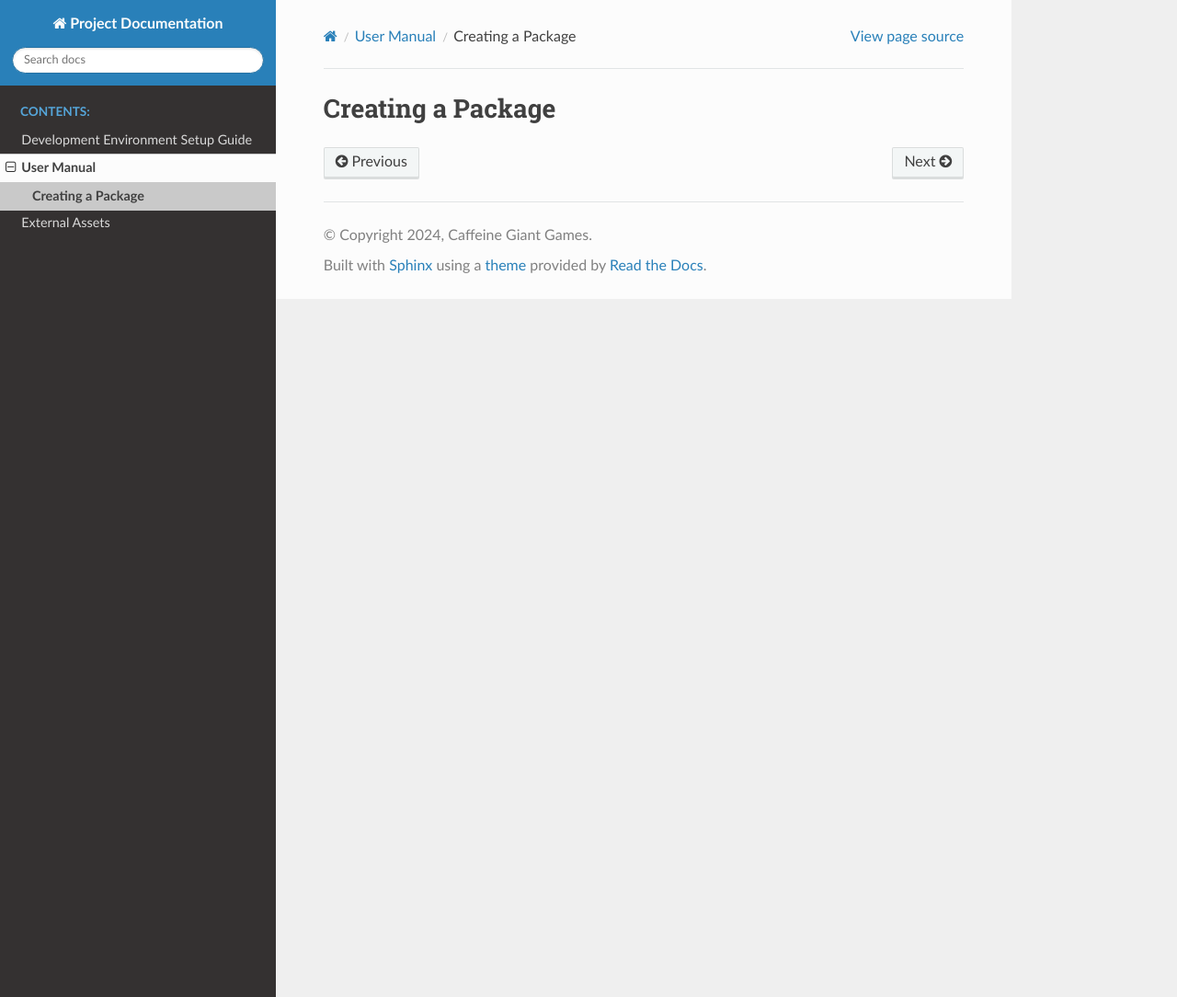
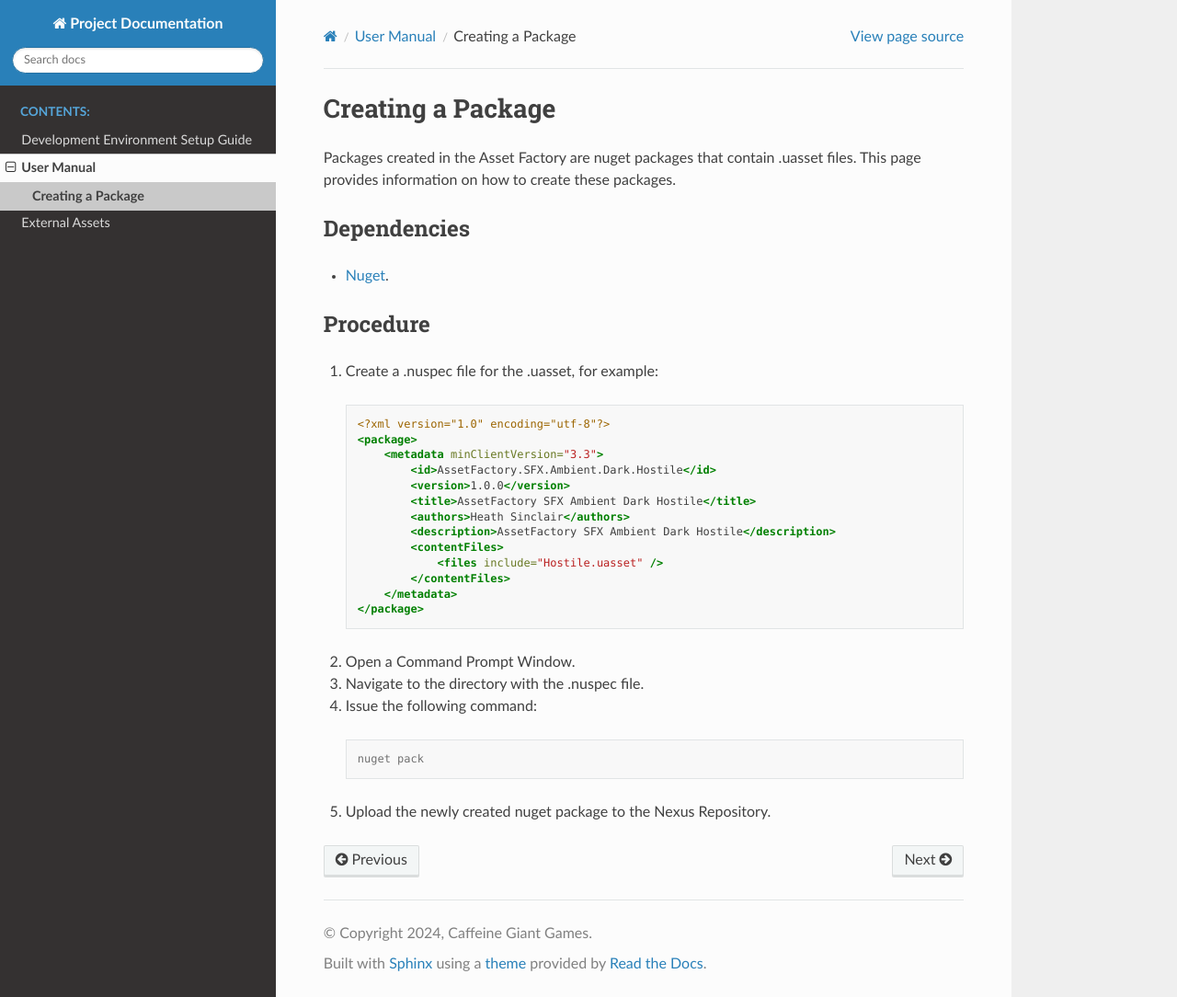
Before and after one commit to hsinclair6140/asset-factory, a Sphinx documentation site: the page built from Documentation/doc/UserManual/CreatingAPackage/creating_a_package.rst, in a window 1280 px wide and 1084 px high. Shown: the whole window at 92% size. Built offline with Sphinx 7.4.7 and the Read the Docs theme 2.0.0, drawn with Linux system fonts in a browser that asks for light colours; pages that are not in the unit, such as notebooks, are missing from menus.

Commit message:
commiting changes

```diff
--- a/Documentation/doc/DevelopmentEnvironmentSetupGuide/development_environment_setup_guide.rst
+++ b/Documentation/doc/DevelopmentEnvironmentSetupGuide/development_environment_setup_guide.rst
@@ -20,5 +20,4 @@ _____________
 Dependencies
 ____________
 
-
 .. |Engine Version| replace:: 5.3.2
--- a/Documentation/doc/ExternalAssets/external_assets.rst
+++ b/Documentation/doc/ExternalAssets/external_assets.rst
@@ -1,5 +1,10 @@
 External Assets
 ===============
 
+Asset Vendors
+-------------
+1. `Unreal Engine Vault <https://www.unrealengine.com/marketplace/en-US/vault>`_
+2. `Cosmos <https://cosmos.leartesstudios.com/purchases>`_
+
 SFX
 ---
--- a/Documentation/doc/UserManual/CreatingAPackage/creating_a_package.rst
+++ b/Documentation/doc/UserManual/CreatingAPackage/creating_a_package.rst
@@ -1,2 +1,39 @@
 Creating a Package
 ==================
+
+Packages created in the Asset Factory are nuget packages that contain .uasset files. This page provides information on how to create these packages.
+
+Dependencies
+------------
+
+* `Nuget <https://www.nuget.org/downloads>`_.
+
+Procedure
+---------
+1. Create a .nuspec file for the .uasset, for example:
+
+ .. code-block:: xml
+
+    <?xml version="1.0" encoding="utf-8"?>
+    <package>
+        <metadata minClientVersion="3.3">
+            <id>AssetFactory.SFX.Ambient.Dark.Hostile</id>
+            <version>1.0.0</version>
+            <title>AssetFactory SFX Ambient Dark Hostile</title>
+            <authors>Heath Sinclair</authors>
+            <description>AssetFactory SFX Ambient Dark Hostile</description>
+            <contentFiles>
+                <files include="Hostile.uasset" />
+            </contentFiles>
+        </metadata>
+    </package>
+
+2. Open a Command Prompt Window.
+3. Navigate to the directory with the .nuspec file.
+4. Issue the following command:
+
+ .. code-block:: console
+
+    nuget pack
+
+5. Upload the newly created nuget package to the Nexus Repository.
--- a/Documentation/doc/index.rst
+++ b/Documentation/doc/index.rst
@@ -9,6 +9,7 @@ project-template
    DevelopmentEnvironmentSetupGuide/development_environment_setup_guide
    UserManual/user_manual
    ExternalAssets/external_assets
+   NexusRepository/nexus_repository
 
 
 Indices and tables
```
